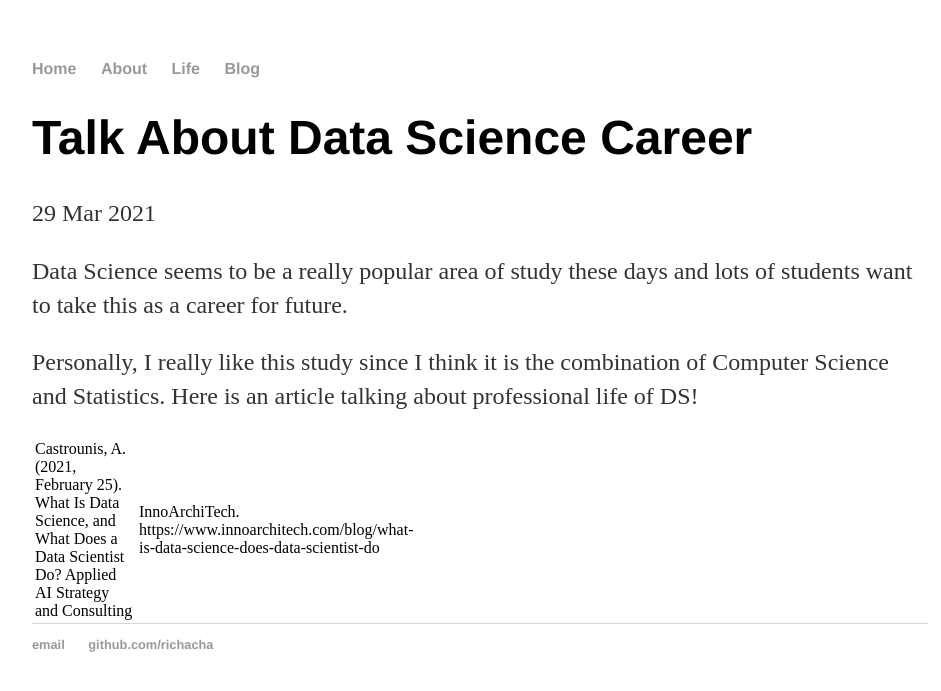
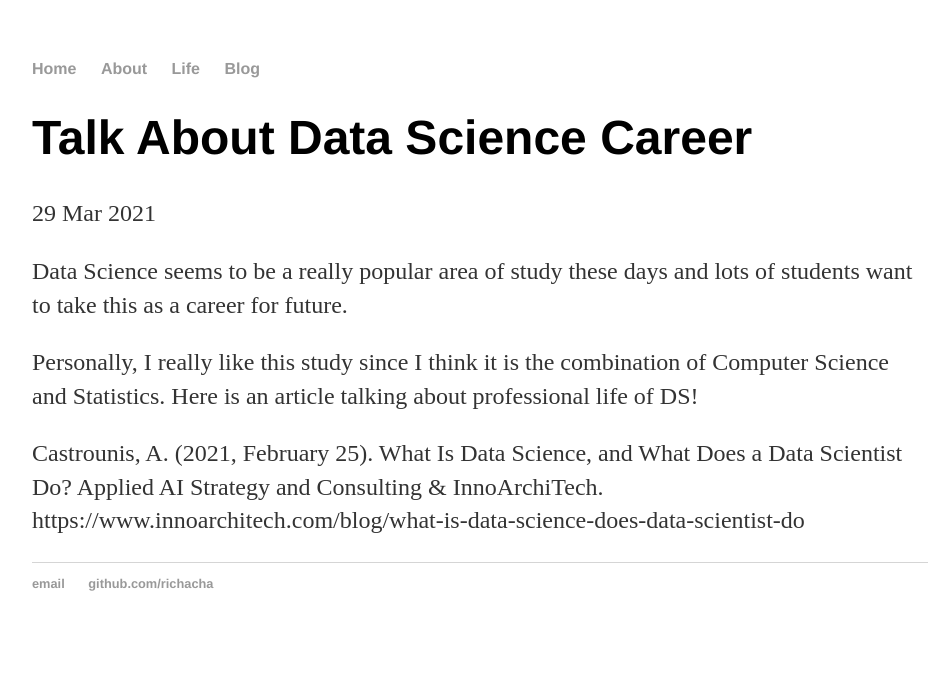
Before and after one commit to Richacha/haolinzhang.github.io, a Jekyll site: the page built from _posts/2021-03-29-ds.md, in a window 1280 px wide. Shown: the top 691 px of the page, without its empty margins (160-1101 px from the left). Built offline with Jekyll 4.4.1, drawn with Linux system fonts in a browser that asks for light colours.

Commit message:
Update 2021-03-29-ds.md

```diff
--- a/_posts/2021-03-29-ds.md
+++ b/_posts/2021-03-29-ds.md
@@ -8,4 +8,4 @@ Data Science seems to be a really popular area of study these days and lots of s
 
 Personally, I really like this study since I think it is the combination of Computer Science and Statistics. Here is an article talking about professional life of DS!
 
-Castrounis, A. (2021, February 25). What Is Data Science, and What Does a Data Scientist Do? Applied AI Strategy and Consulting | InnoArchiTech. https://www.innoarchitech.com/blog/what-is-data-science-does-data-scientist-do
+Castrounis, A. (2021, February 25). What Is Data Science, and What Does a Data Scientist Do? Applied AI Strategy and Consulting & InnoArchiTech. https://www.innoarchitech.com/blog/what-is-data-science-does-data-scientist-do
```
